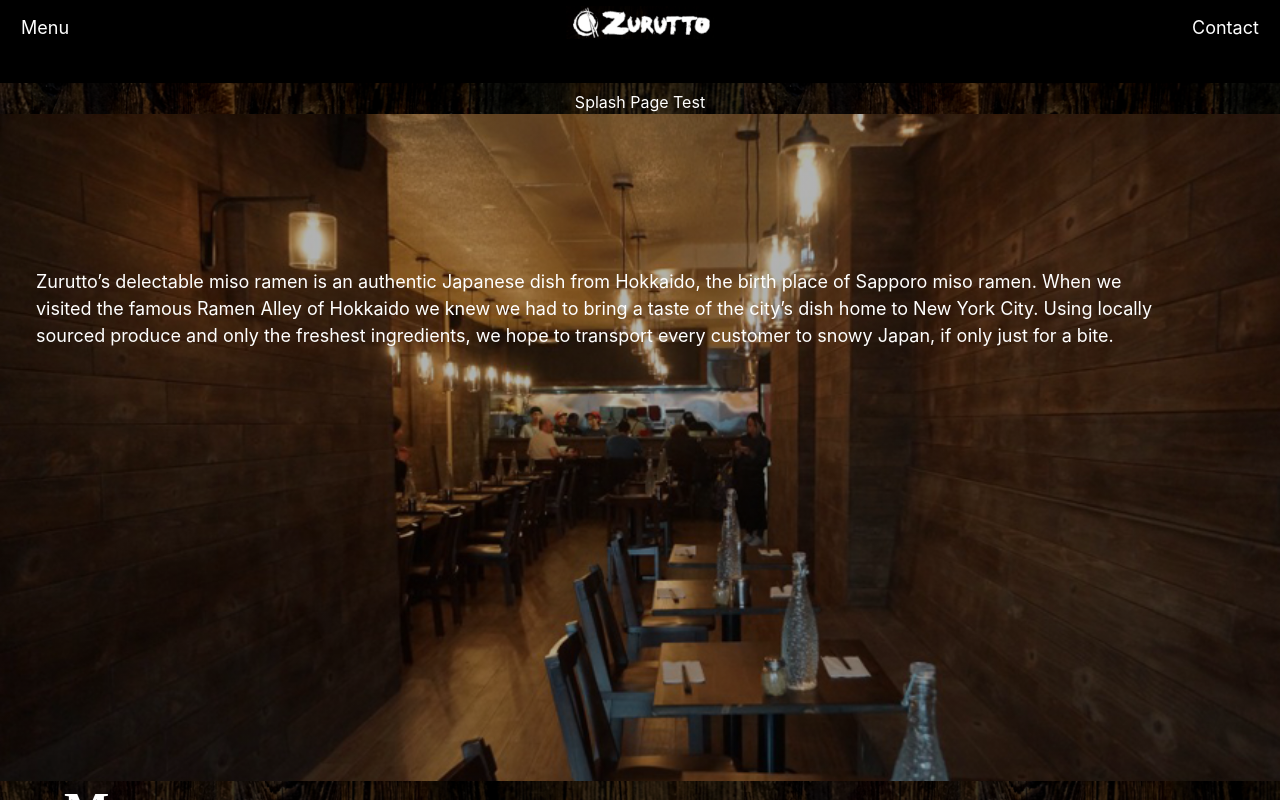
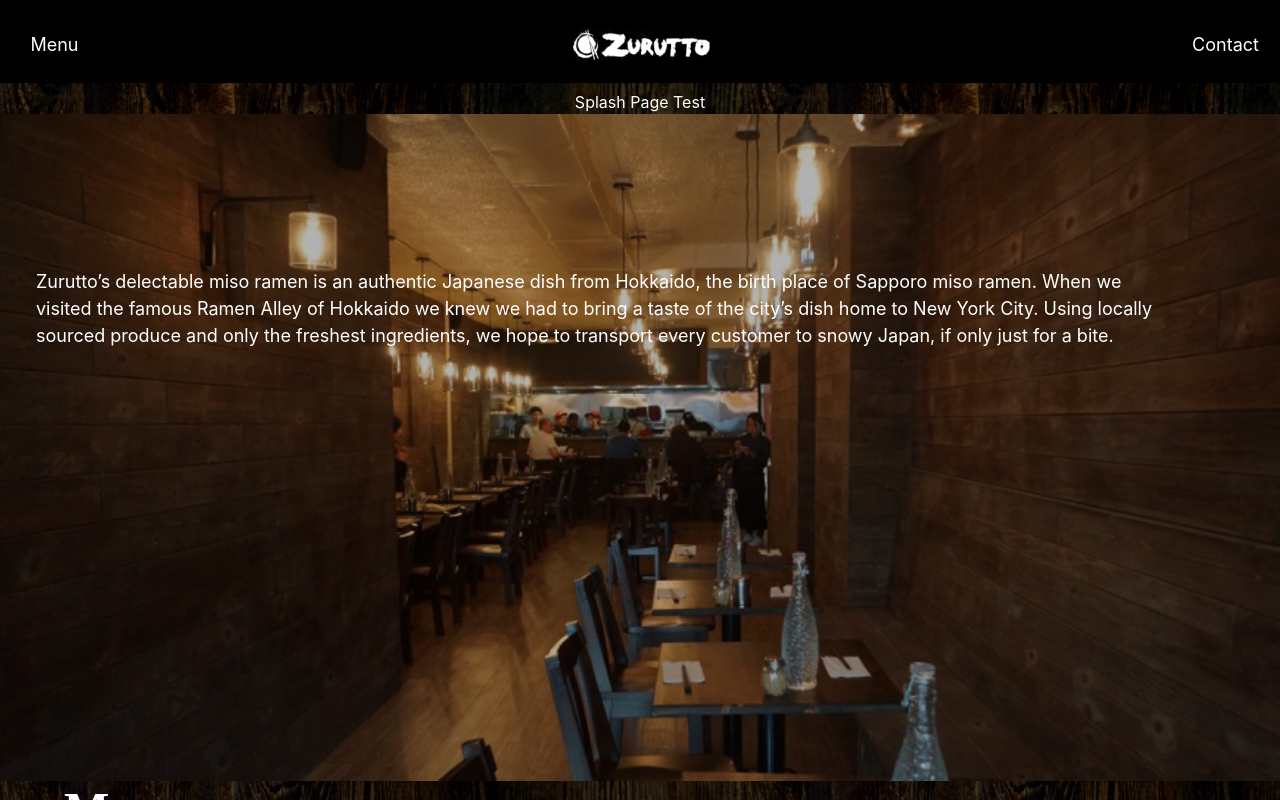
Before and after one commit to sfreedgood/Zurutto, a React (Create React App) app: page / in a window 1280 px wide. Shown: the top 800 px of the page. Built offline with nearby package versions, Linux system fonts and the light colour scheme.

Commit message:
Header class/css adjustments - added bootstrap flex styles flex container to align container items vertically aligned
- removed hard margins because flex will align natively

-added text align centers to align text centered inside <a>'s given
width.

```diff
--- a/src/Header/Header.css
+++ b/src/Header/Header.css
@@ -20,7 +20,8 @@ a {
   outline: none;
   text-decoration: none;
   color: white;
-  margin: 14px 21px 0;
+  margin: 0px 21px 0;
+  text-align: center;
 }
 
 a:hover {
--- a/src/Header/Header.js
+++ b/src/Header/Header.js
@@ -4,7 +4,7 @@ import logo from "../assets/logo.png";
 //we have to assign ids to menu and contact component
 const Header = () => {
   return (
-    <div className="header">
+    <div className="header align-items-center">
       <a href="#menu">Menu</a>
       <img src={logo} alt="logo" />
       <a href="#contact">Contact</a>
```
